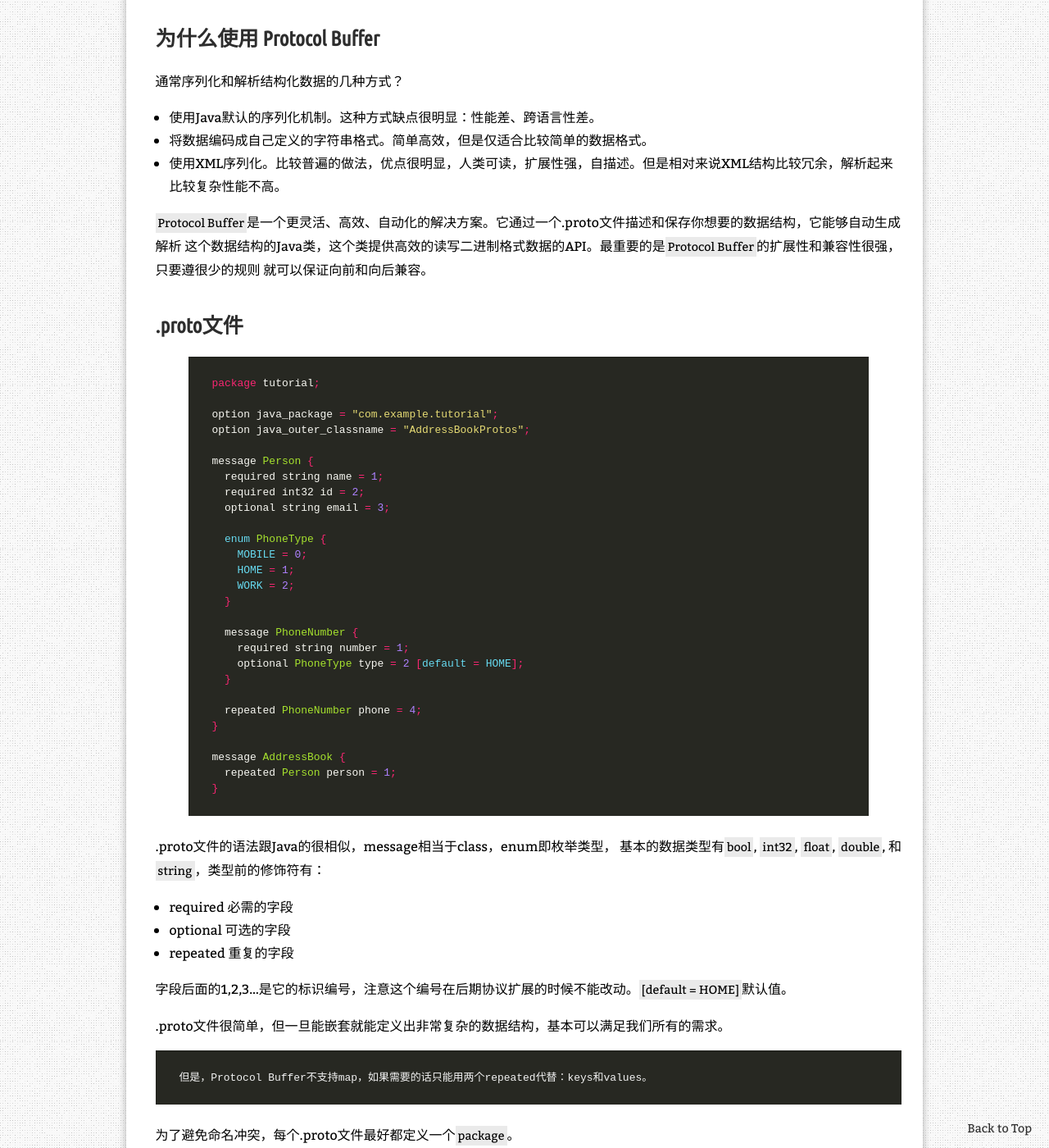
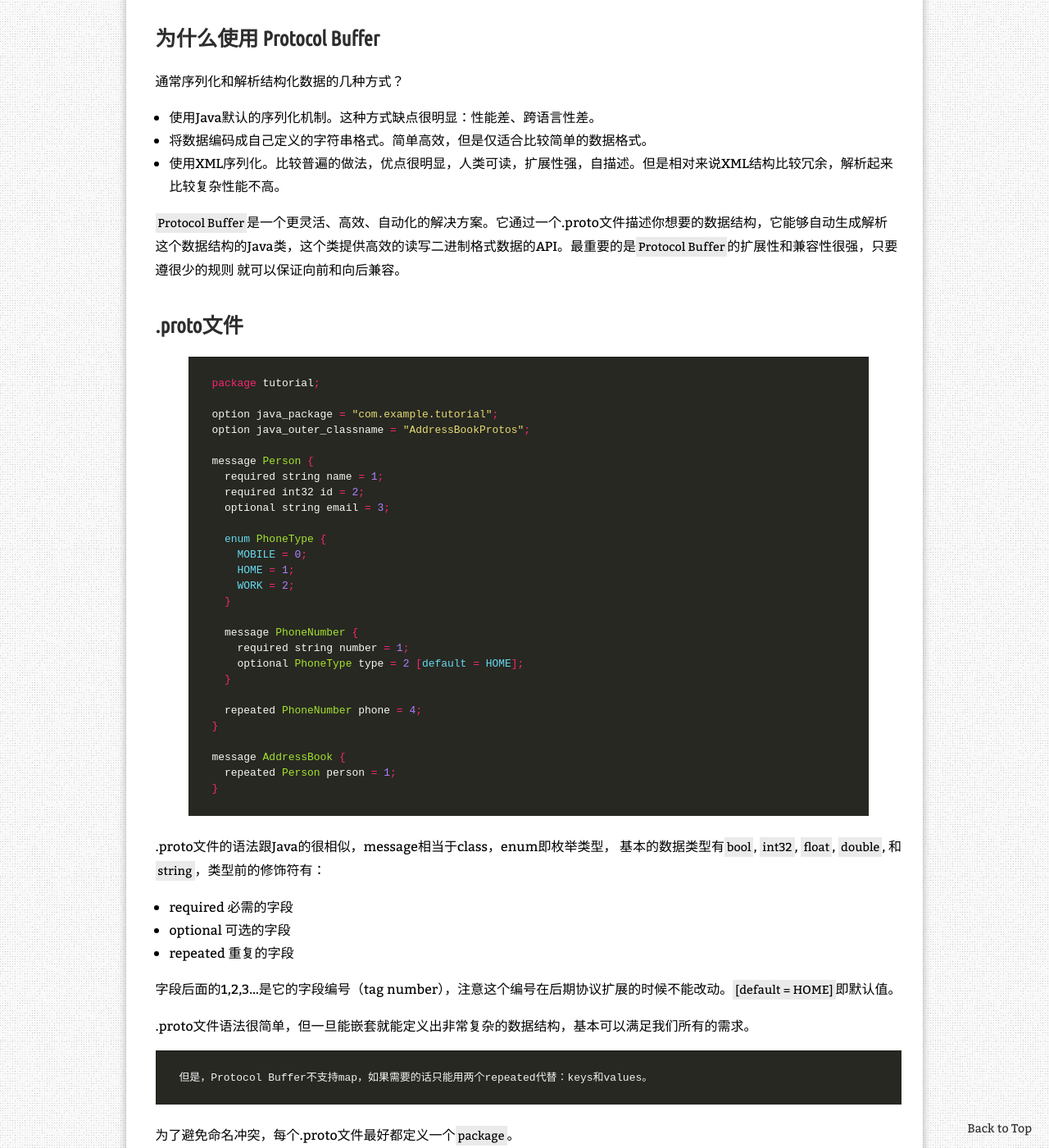
Before and after one commit to zhanjindong/zhanjindong.github.io, a Jekyll site: the page built from _posts/2015-03-15-google-protocol-buffers-java-tutorial.md, in a window 1280 px wide and 1400 px high, scrolled down 730 px. Shown: the whole window at 82% size. Built offline with Jekyll 4.4.1, drawn with Linux system fonts in a browser that asks for light colours; nearby versions of some CDN libraries; comment, search, counter and statistics services are not loaded; a style sheet for code colours, icons or effects is not loaded; some of the changed text lies outside the part shown.

Commit message:
polish the post

```diff
--- a/_posts/2015-03-15-google-protocol-buffers-java-tutorial.md
+++ b/_posts/2015-03-15-google-protocol-buffers-java-tutorial.md
@@ -22,7 +22,7 @@ utilities: fancybox,unveil,highlight
 - 将数据编码成自己定义的字符串格式。简单高效，但是仅适合比较简单的数据格式。
 - 使用XML序列化。比较普遍的做法，优点很明显，人类可读，扩展性强，自描述。但是相对来说XML结构比较冗余，解析起来比较复杂性能不高。
 
-`Protocol Buffer`是一个更灵活、高效、自动化的解决方案。它通过一个.proto文件描述和保存你想要的数据结构，它能够自动生成解析
+`Protocol Buffer`是一个更灵活、高效、自动化的解决方案。它通过一个.proto文件描述你想要的数据结构，它能够自动生成解析
 这个数据结构的Java类，这个类提供高效的读写二进制格式数据的API。最重要的是`Protocol Buffer`的扩展性和兼容性很强，只要遵很少的规则
 就可以保证向前和向后兼容。
 
@@ -67,9 +67,9 @@ message AddressBook {
 - optional 可选的字段
 - repeated 重复的字段
 
-字段后面的1,2,3…是它的标识编号，注意这个编号在后期协议扩展的时候不能改动。`[default = HOME]`默认值。
+字段后面的1,2,3…是它的字段编号（tag number），注意这个编号在后期协议扩展的时候不能改动。`[default = HOME]`即默认值。
 
-.proto文件很简单，但一旦能嵌套就能定义出非常复杂的数据结构，基本可以满足我们所有的需求。
+.proto文件语法很简单，但一旦能嵌套就能定义出非常复杂的数据结构，基本可以满足我们所有的需求。
 
 	但是，Protocol Buffer不支持map，如果需要的话只能用两个repeated代替：keys和values。
 
```
Also changed, not shown: other parts of _posts/2015-03-15-google-protocol-buffers-java-tutorial.md (+1 -1 lines).
